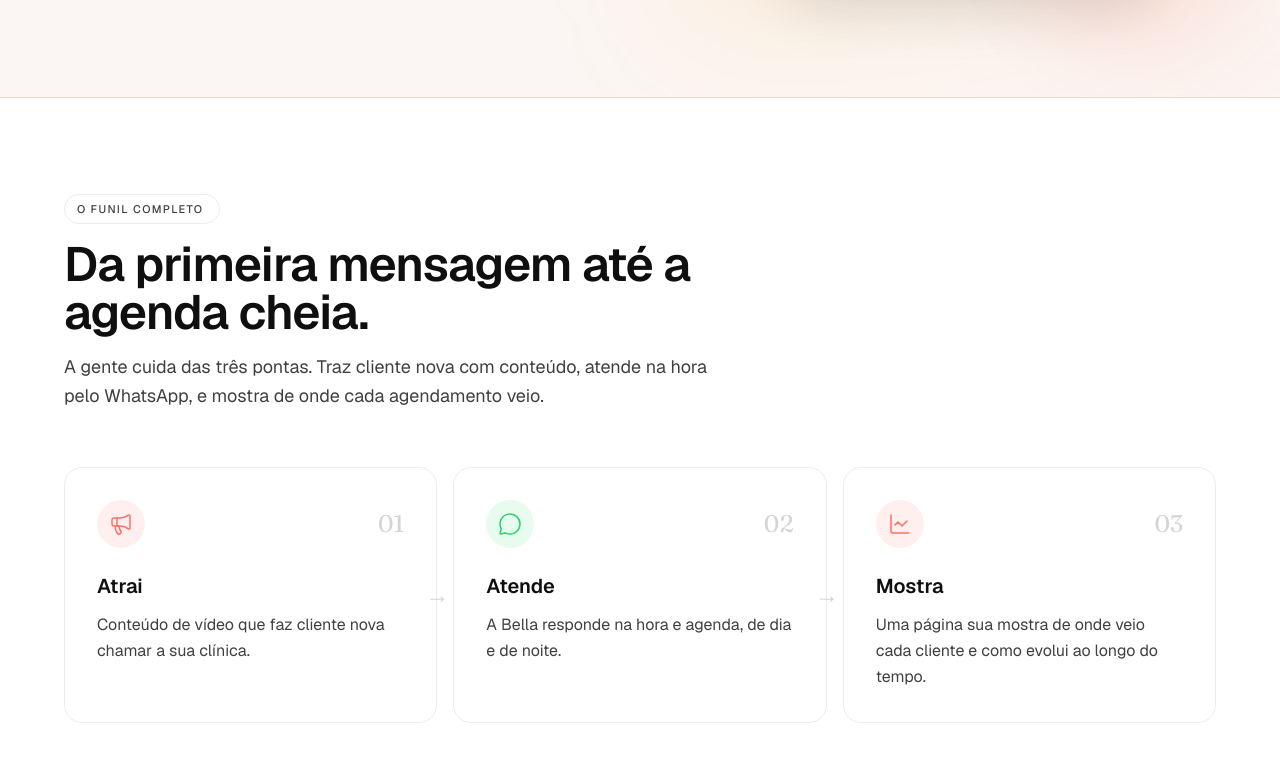
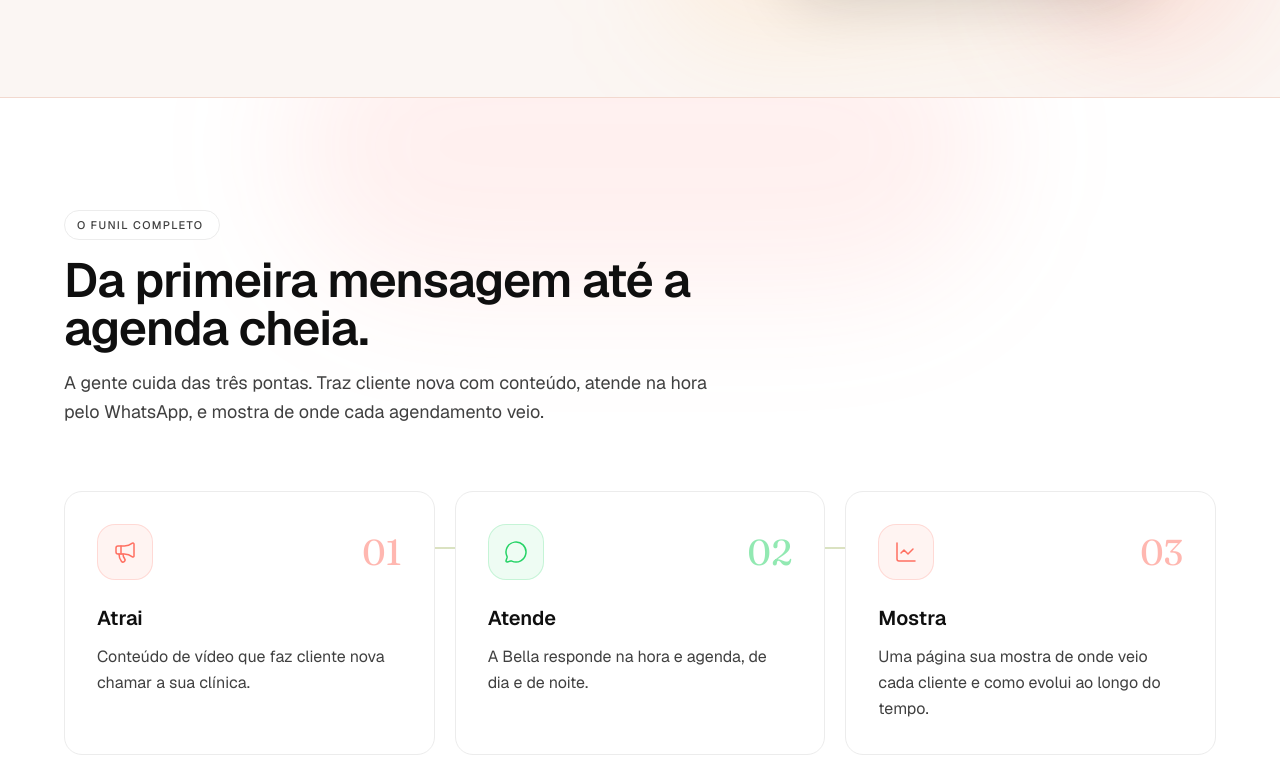
Before and after one commit to savinoo/bella-landing, a Next.js app: page / in a window 1280 px wide. Shown: the part 795-1560 px from the top of the page. Built offline with nearby package versions, Linux system fonts and the light colour scheme; no server answers.

Commit message:
landing: funil como peca central (trilha coral-verde, glow, numeros coloridos)

```diff
--- a/components/FunilCompleto.tsx
+++ b/components/FunilCompleto.tsx
@@ -36,8 +36,12 @@ const tempos: Tempo[] = [
 
 export function FunilCompleto() {
   return (
-    <section className="px-6 py-24 bg-white border-y border-[#F2D9CF]">
-      <div className="max-w-6xl mx-auto">
+    <section className="relative overflow-hidden px-6 py-28 bg-white border-y border-[#F2D9CF]">
+      <div
+        aria-hidden
+        className="pointer-events-none absolute -top-24 left-1/2 -translate-x-1/2 h-72 w-[44rem] rounded-full bg-[#FF6F61]/10 blur-3xl"
+      />
+      <div className="relative max-w-6xl mx-auto">
         <div className="max-w-2xl">
           <Eyebrow>O funil completo</Eyebrow>
           <h2 className="mt-4 text-3xl md:text-5xl font-semibold tracking-[-0.02em] text-[#0F0F0F]">
@@ -49,20 +53,34 @@ export function FunilCompleto() {
           </p>
         </div>
 
-        <div className="mt-14 grid md:grid-cols-3 gap-6 md:gap-4">
-          {tempos.map(({ step, icon: Icon, title, body, accent }, i) => {
-            const color = accent === "coral" ? "#FF6F61" : "#25D366"
-            return (
-              <div key={title} className="relative">
-                <div className="h-full p-8 rounded-2xl border border-[#ECECEC] bg-white">
+        <div className="relative mt-16">
+          <div
+            aria-hidden
+            className="hidden md:block absolute left-8 right-8 top-14 h-[2px] rounded-full bg-gradient-to-r from-[#FF6F61] via-[#25D366] to-[#FF6F61] opacity-40"
+          />
+          <div className="grid md:grid-cols-3 gap-6 md:gap-5">
+            {tempos.map(({ step, icon: Icon, title, body, accent }) => {
+              const color = accent === "coral" ? "#FF6F61" : "#25D366"
+              return (
+                <div
+                  key={title}
+                  className="relative z-10 h-full p-8 rounded-2xl border border-[#ECECEC] bg-white transition-all duration-300 ease-out hover:-translate-y-1 hover:shadow-[0_16px_40px_-12px_rgba(15,15,15,0.12)] hover:border-[#F2D9CF] motion-reduce:transform-none"
+                >
                   <div className="flex items-center justify-between">
                     <div
-                      className="inline-flex size-12 items-center justify-center rounded-full"
-                      style={{ backgroundColor: `${color}1A`, color }}
+                      className="inline-flex size-14 items-center justify-center rounded-2xl border"
+                      style={{
+                        backgroundColor: `${color}14`,
+                        color,
+                        borderColor: `${color}33`,
+                      }}
                     >
                       <Icon className="size-6" strokeWidth={1.5} />
                     </div>
-                    <span className="font-serif text-2xl text-[#D4D4D4]">
+                    <span
+                      className="font-serif-display text-4xl"
+                      style={{ color: `${color}80` }}
+                    >
                       {step}
                     </span>
                   </div>
@@ -73,17 +91,9 @@ export function FunilCompleto() {
                     {body}
                   </p>
                 </div>
-                {i < tempos.length - 1 ? (
-                  <span
-                    aria-hidden
-                    className="hidden md:flex absolute top-1/2 -right-3 -translate-y-1/2 text-2xl text-[#D4D4D4]"
-                  >
-                    →
-                  </span>
-                ) : null}
-              </div>
-            )
-          })}
+              )
+            })}
+          </div>
         </div>
       </div>
     </section>
```
